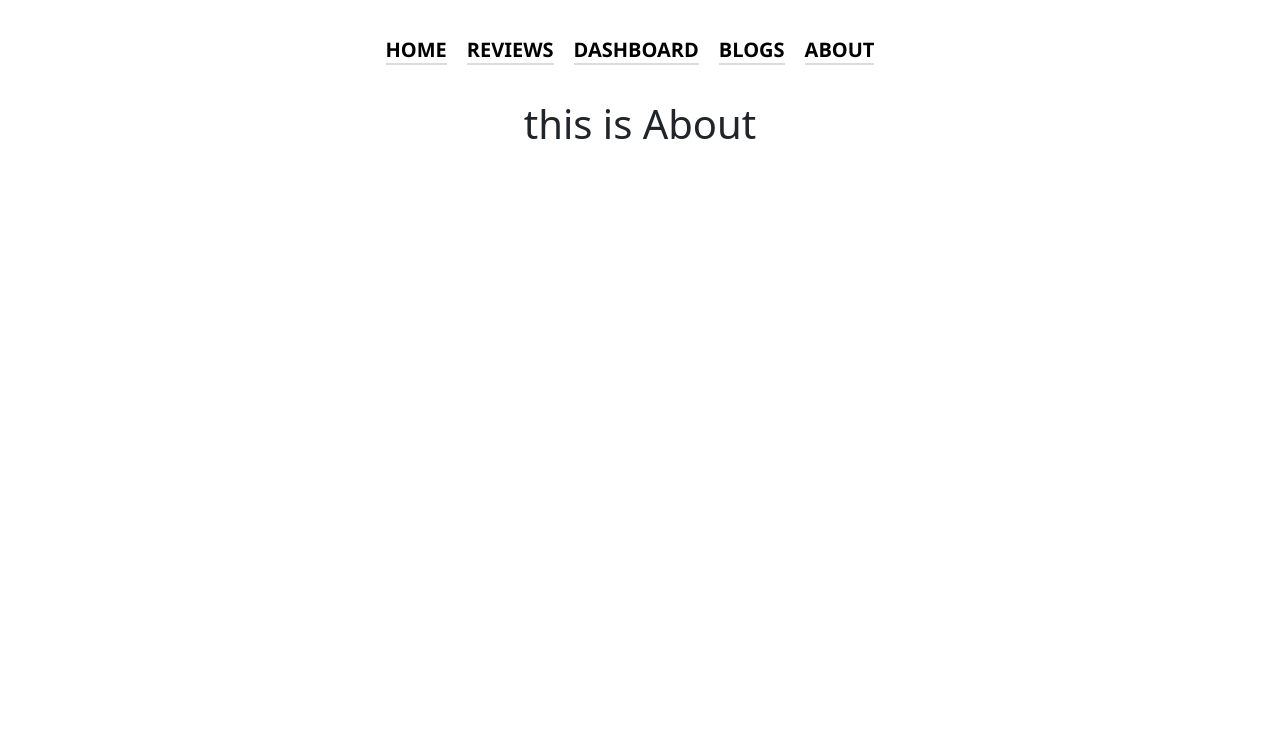
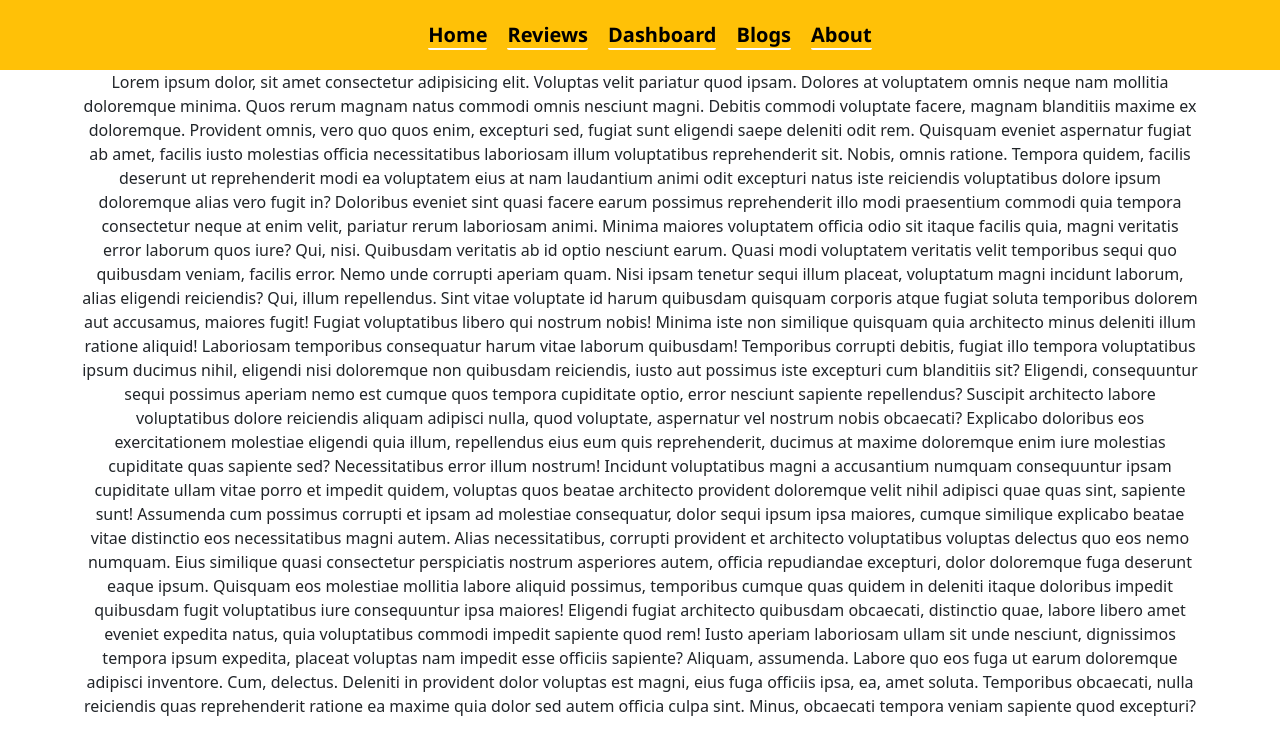
Before and after one commit to CodeWithShamim/product-analysis-website, a React (Create React App) app: page /about in a window 1280 px wide. Shown: the top 754 px of the page. Built offline with nearby package versions, Linux system fonts and the light colour scheme.

Commit message:
blogs added

```diff
--- a/src/components/About/About.js
+++ b/src/components/About/About.js
@@ -2,8 +2,61 @@ import React from "react";
 
 const About = () => {
   return (
-    <div>
-      <h1>this is About</h1>
+    <div className="container">
+      Lorem ipsum dolor, sit amet consectetur adipisicing elit. Voluptas velit
+      pariatur quod ipsam. Dolores at voluptatem omnis neque nam mollitia
+      doloremque minima. Quos rerum magnam natus commodi omnis nesciunt magni.
+      Debitis commodi voluptate facere, magnam blanditiis maxime ex doloremque.
+      Provident omnis, vero quo quos enim, excepturi sed, fugiat sunt eligendi
+      saepe deleniti odit rem. Quisquam eveniet aspernatur fugiat ab amet,
+      facilis iusto molestias officia necessitatibus laboriosam illum
+      voluptatibus reprehenderit sit. Nobis, omnis ratione. Tempora quidem,
+      facilis deserunt ut reprehenderit modi ea voluptatem eius at nam
+      laudantium animi odit excepturi natus iste reiciendis voluptatibus dolore
+      ipsum doloremque alias vero fugit in? Doloribus eveniet sint quasi facere
+      earum possimus reprehenderit illo modi praesentium commodi quia tempora
+      consectetur neque at enim velit, pariatur rerum laboriosam animi. Minima
+      maiores voluptatem officia odio sit itaque facilis quia, magni veritatis
+      error laborum quos iure? Qui, nisi. Quibusdam veritatis ab id optio
+      nesciunt earum. Quasi modi voluptatem veritatis velit temporibus sequi quo
+      quibusdam veniam, facilis error. Nemo unde corrupti aperiam quam. Nisi
+      ipsam tenetur sequi illum placeat, voluptatum magni incidunt laborum,
+      alias eligendi reiciendis? Qui, illum repellendus. Sint vitae voluptate id
+      harum quibusdam quisquam corporis atque fugiat soluta temporibus dolorem
+      aut accusamus, maiores fugit! Fugiat voluptatibus libero qui nostrum
+      nobis! Minima iste non similique quisquam quia architecto minus deleniti
+      illum ratione aliquid! Laboriosam temporibus consequatur harum vitae
+      laborum quibusdam! Temporibus corrupti debitis, fugiat illo tempora
+      voluptatibus ipsum ducimus nihil, eligendi nisi doloremque non quibusdam
+      reiciendis, iusto aut possimus iste excepturi cum blanditiis sit?
+      Eligendi, consequuntur sequi possimus aperiam nemo est cumque quos tempora
+      cupiditate optio, error nesciunt sapiente repellendus? Suscipit architecto
+      labore voluptatibus dolore reiciendis aliquam adipisci nulla, quod
+      voluptate, aspernatur vel nostrum nobis obcaecati? Explicabo doloribus eos
+      exercitationem molestiae eligendi quia illum, repellendus eius eum quis
+      reprehenderit, ducimus at maxime doloremque enim iure molestias cupiditate
+      quas sapiente sed? Necessitatibus error illum nostrum! Incidunt
+      voluptatibus magni a accusantium numquam consequuntur ipsam cupiditate
+      ullam vitae porro et impedit quidem, voluptas quos beatae architecto
+      provident doloremque velit nihil adipisci quae quas sint, sapiente sunt!
+      Assumenda cum possimus corrupti et ipsam ad molestiae consequatur, dolor
+      sequi ipsum ipsa maiores, cumque similique explicabo beatae vitae
+      distinctio eos necessitatibus magni autem. Alias necessitatibus, corrupti
+      provident et architecto voluptatibus voluptas delectus quo eos nemo
+      numquam. Eius similique quasi consectetur perspiciatis nostrum asperiores
+      autem, officia repudiandae excepturi, dolor doloremque fuga deserunt eaque
+      ipsum. Quisquam eos molestiae mollitia labore aliquid possimus, temporibus
+      cumque quas quidem in deleniti itaque doloribus impedit quibusdam fugit
+      voluptatibus iure consequuntur ipsa maiores! Eligendi fugiat architecto
+      quibusdam obcaecati, distinctio quae, labore libero amet eveniet expedita
+      natus, quia voluptatibus commodi impedit sapiente quod rem! Iusto aperiam
+      laboriosam ullam sit unde nesciunt, dignissimos tempora ipsum expedita,
+      placeat voluptas nam impedit esse officiis sapiente? Aliquam, assumenda.
+      Labore quo eos fuga ut earum doloremque adipisci inventore. Cum, delectus.
+      Deleniti in provident dolor voluptas est magni, eius fuga officiis ipsa,
+      ea, amet soluta. Temporibus obcaecati, nulla reiciendis quas reprehenderit
+      ratione ea maxime quia dolor sed autem officia culpa sint. Minus,
+      obcaecati tempora veniam sapiente quod excepturi?
     </div>
   );
 };
--- a/src/components/Blogs/Blogs.js
+++ b/src/components/Blogs/Blogs.js
@@ -2,8 +2,52 @@ import React from "react";
 
 const Blogs = () => {
   return (
-    <div>
-      <h1>this is Blogs</h1>
+    <div className="container row g-4 mt-4">
+      <div className="col-md-6">
+        <h2>What is Context API?</h2>
+        <p>
+          the Context API helps to avoid prop drilling in our React application.
+          if you don't know about the term prop drilling. So let's understand
+          that first. In React, we can pass the data only in a single direction,
+          i.e. from top to down (parent to child) via props. Prop drilling is a
+          process where we need to pass down the props at each level in a deeply
+          nested component tree so that we can access them in the component at
+          the lowest level.
+        </p>
+        <p>
+          <span>Context in React</span> just provides a way to pass the data
+          directly to the required components rather than passing them through
+          every level of the component tree. So using React Context, we don't
+          have to pass the props unnecessarily to all those intermediate
+          components that do not need the props.
+        </p>
+      </div>
+      <div className="col-md-6">
+        <h2>What is semantic HTML tag?</h2>
+        <p>
+          Semantic HTML5 addresses this shortcoming by defining specific tags to
+          indicate clearly what role is played by the content those tags
+          contain.For example, header, Footer, article are considered semantic
+          elements as they clearly describe their purpose and the type of
+          content they should enclose. Semantic tags also help search engines to
+          parse the webpage correctly and find accurate information. Thus,
+          helping search engines to correctly index the page.
+        </p>
+        <h5>HTML5 Semantic tag is:</h5>
+        <div>
+          <ul>
+            <li>Main</li>
+            <li>Section</li>
+            <li>Article</li>
+            <li>Aside</li>
+            <li>Header</li>
+            <li>Footer</li>
+            <li>Heading</li>
+            <li>Figure & Figcaption</li>
+            <li>audio & video</li>
+          </ul>
+        </div>
+      </div>
     </div>
   );
 };
--- a/src/components/Header/Header.css
+++ b/src/components/Header/Header.css
@@ -1,21 +1,38 @@
+.header-container {
+    position: sticky;
+    top: 0;
+    left: 0;
+    right: 0;
+    width: 100%;
+}
+
 .navbar-container {
-    margin: 35px 0px;
-    width: 100%;
     box-sizing: border-box;
+    padding: 20px 0px;
 }
 
 .navbar-container a {
-    text-transform: uppercase;
     color: black;
     text-decoration: none;
-    margin-right: 20px;
+    margin-left: 20px;
     font-size: 20px;
-    font-weight: bold;
+    font-weight: 600;
     font-family: "Segoe UI", Tahoma, Geneva, Verdana, sans-serif;
-    border-bottom: 2px solid gainsboro;
+    border-bottom: 2px solid #fff;
+    border-radius: 2px;
+    transition: 1s ease-in border-color, color;
 }
 
 .navbar-container a:hover {
-    color: orange;
+    color: #fff;
     border-color: red;
 }
+
+@media screen and (max-width: 900px) {
+    .navbar-container a {
+        margin-right: 0px;
+        margin-left: 12px;
+        font-size: 15px;
+        font-weight: 600;
+    }
+}
--- a/src/components/Header/Header.js
+++ b/src/components/Header/Header.js
@@ -4,7 +4,7 @@ import "./Header.css";
 
 const Header = () => {
   return (
-    <div>
+    <div className="bg-warning header-container">
       <div className="navbar-container">
         <Link to="/">Home</Link>
 
```
